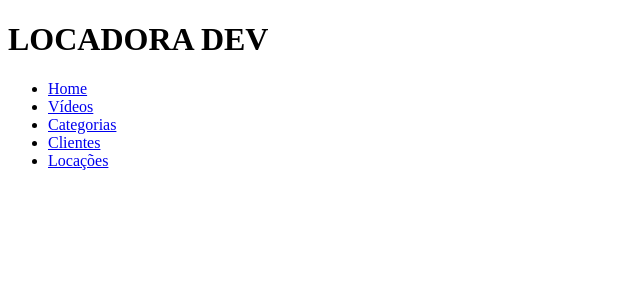
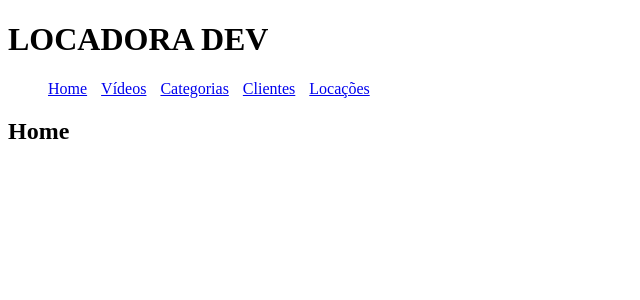
Before and after one commit to marcos-de-melo/locadoradevb, a PHP site: page / in a window 1280 px wide. Shown: the top 300 px of the page, without its empty margins (0-640 px from the left). Run offline with PHP 8.4, Linux system fonts and the light colour scheme.

Commit message:
Aula 16-05-24

```diff
--- a/css/estilo.css
+++ b/css/estilo.css
@@ -0,0 +1,4 @@
+li{
+    display: inline-block;
+    margin-right: 10px;
+}
--- a/home.php
+++ b/home.php
@@ -0,0 +1 @@
+<h2>Home</h2>
--- a/index.php
+++ b/index.php
@@ -27,5 +27,36 @@
             </li>
         </ul>
     </header>
+    <main>
+        <?php
+          if(isset($_GET["menu"])){
+            $menu = $_GET["menu"];
+          }else{
+            $menu = "";
+          }
+   switch($menu){
+    case "home":
+        include("home.php");
+        break;
+    case "lista-videos":
+        include("lista-videos.php");
+        break;
+    case "lista-categorias":
+        include("lista-categorias.php");
+        break;
+    case "lista-clientes":
+        include("lista-clientes.php");
+        break;
+    case "locacoes":
+        include("locacoes.php");
+        break;
+    default:
+    include("home.php");
+   }
+
+
+
+        ?>
+    </main>
 </body>
 </html>
--- a/lista-clientes.php
+++ b/lista-clientes.php
@@ -0,0 +1 @@
+<h2>Lista de Clientes</h2>
--- a/locacoes.php
+++ b/locacoes.php
@@ -0,0 +1 @@
+<h2>Locações</h2>
```
